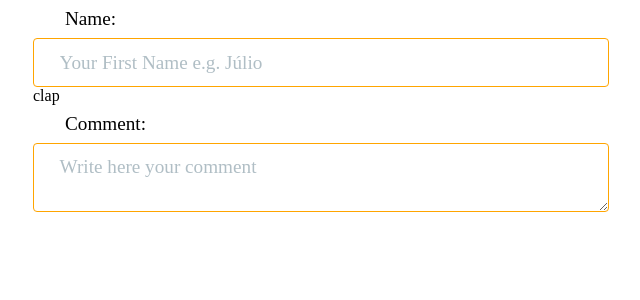
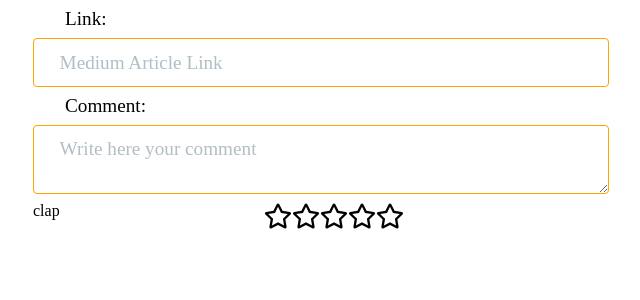
Before and after one commit to juliobguedes/MediumClient, a React app: page / in a window 1280 px wide. Shown: the top 300 px of the page, without its empty margins (319-959 px from the left). Built offline with nearby package versions, Linux system fonts and the light colour scheme.

Commit message:
initial steps on icons and setting rating stars... next step is tagging and adding clap feature

```diff
--- a/package.json
+++ b/package.json
@@ -33,10 +33,15 @@
     "lint": "eslint . --fix"
   },
   "dependencies": {
+    "@fortawesome/fontawesome-svg-core": "^1.2.15",
+    "@fortawesome/free-regular-svg-icons": "^5.7.2",
+    "@fortawesome/free-solid-svg-icons": "^5.7.2",
+    "@fortawesome/react-fontawesome": "^0.1.4",
     "global": "^4.3.2",
     "html-webpack-plugin": "^3.2.0",
     "react": "^16.8.3",
     "react-dom": "^16.8.3",
+    "react-rating": "^1.6.2",
     "webpack": "^4.29.5",
     "webpack-merge": "^4.2.1"
   }
--- a/src/components/app/App.jsx
+++ b/src/components/app/App.jsx
@@ -1,7 +1,12 @@
 import React from 'react';
+import { library } from '@fortawesome/fontawesome-svg-core';
+import { faStar } from '@fortawesome/free-solid-svg-icons';
+import { faStar as faEmptyStar } from '@fortawesome/free-regular-svg-icons';
+
 import Form from '../form/Form';
+import './App.css';
 
-import './App.css';
+library.add(faStar, faEmptyStar);
 
 const App = () => (
   <Form />
--- a/src/components/common/input_label/InputLabel.jsx
+++ b/src/components/common/input_label/InputLabel.jsx
@@ -11,7 +11,7 @@ type InputLabelProps = {
 };
 
 const App = ({ label, placeholder, TypeInput }: InputLabelProps) => (
-  <div className="form-w">
+  <div>
     <Label labelName={label} />
     <TypeInput placeholder={placeholder} />
   </div>
--- a/src/components/common/textarea/TextArea.css
+++ b/src/components/common/textarea/TextArea.css
@@ -51,6 +51,7 @@
     color: inherit;
     width: 100%;
     max-width: 100%;
+    min-width: 100%;
     font-family: inherit;
     font-size: var(--inputFontSize);
     font-weight: inherit;
--- a/src/components/form/Form.css
+++ b/src/components/form/Form.css
@@ -1,5 +1,23 @@
 .form-w {
-    width: 45vw;
-    margin-left: auto;
-    margin-right: auto;
+  width: 45vw;
+  margin-left: auto;
+  margin-right: auto;
 }
+
+.container {
+    padding-top: 1vh;
+    display: grid;
+}
+
+.half-left {
+  grid-column: 1;
+}
+
+.half-right {
+  grid-column: 2;
+}
+
+.fa-star {
+    width: 28px !important;
+    height: 28px !important;
+}
--- a/src/components/form/Form.jsx
+++ b/src/components/form/Form.jsx
@@ -1,5 +1,10 @@
 import React from 'react';
-import { InputLabel, Clap, TextArea, Input } from '../common';
+import Rating from 'react-rating';
+import { FontAwesomeIcon } from '@fortawesome/react-fontawesome';
+
+import {
+  InputLabel, Clap, TextArea, Input,
+} from '../common';
 
 import './Form.css';
 
@@ -7,15 +12,28 @@ const Form = () => (
   <div className="form-w">
     <InputLabel
       TypeInput={Input}
-      placeholder="Your First Name e.g. Júlio"
-      label="Name"
+      placeholder="Medium Article Link"
+      label="Link"
     />
-    <Clap />
     <InputLabel
       TypeInput={TextArea}
       placeholder="Write here your comment"
       label="Comment"
     />
+    <div className="container">
+      <div className="half-left">
+        <Clap />
+      </div>
+      <Rating
+        className="half-right"
+        emptySymbol={(
+          <FontAwesomeIcon icon={{ prefix: 'far', iconName: 'star' }} />
+        )}
+        fullSymbol={<FontAwesomeIcon icon="star" />}
+        fractions={2}
+        onChange={value => console.log(value)}
+      />
+    </div>
   </div>
 );
 
```
Also changed, not shown: 2 other files (tests, documents, lock files or other folders).
